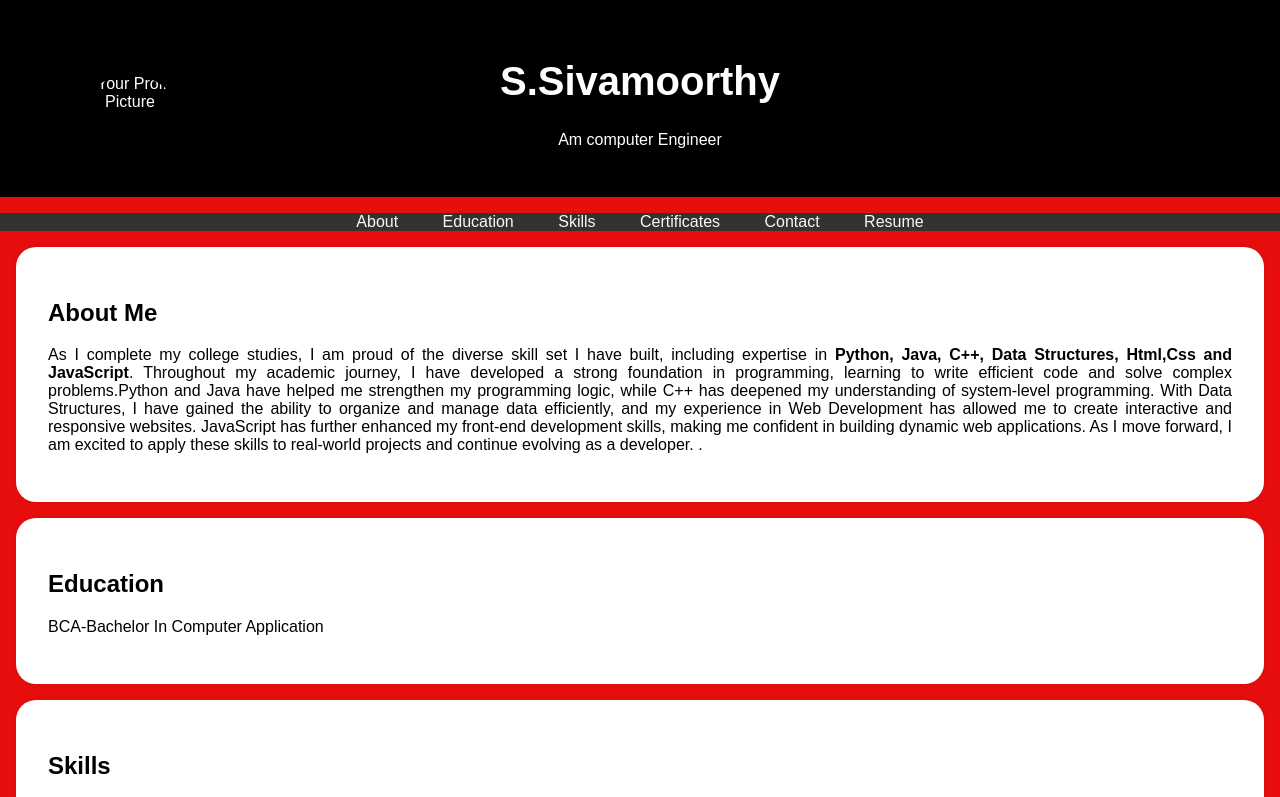
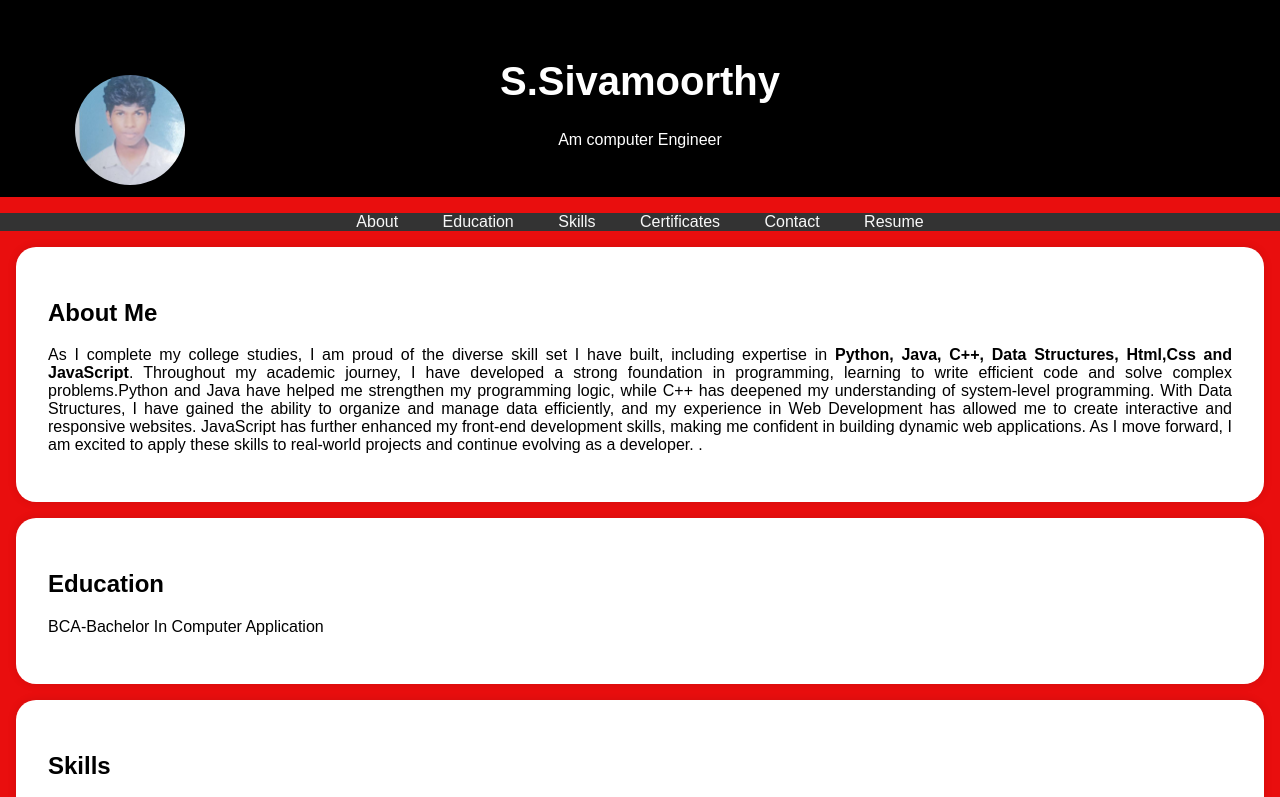
Before and after one commit to sivamoorthy8825/Digital-Portfolio, a plain HTML site: page index.html in a window 1280 px wide. Shown: the top 797 px of the page. Drawn offline with Linux system fonts and the light colour scheme.

Commit message:
Update index.html

```diff
--- a/index.html
+++ b/index.html
@@ -95,7 +95,7 @@
     <header>
         <div class="header-content">
             <!-- Add your profile picture here -->
-            <img src="./Siva_Photo.jpg" alt="Your Profile Picture" class="profile-picture">
+            <img src="./Siva_Photo.jpeg" alt="Your Profile Picture" class="profile-picture">
             <h1>S.Sivamoorthy</h1>
             <p>Am computer Engineer</p>
         </div>
```
